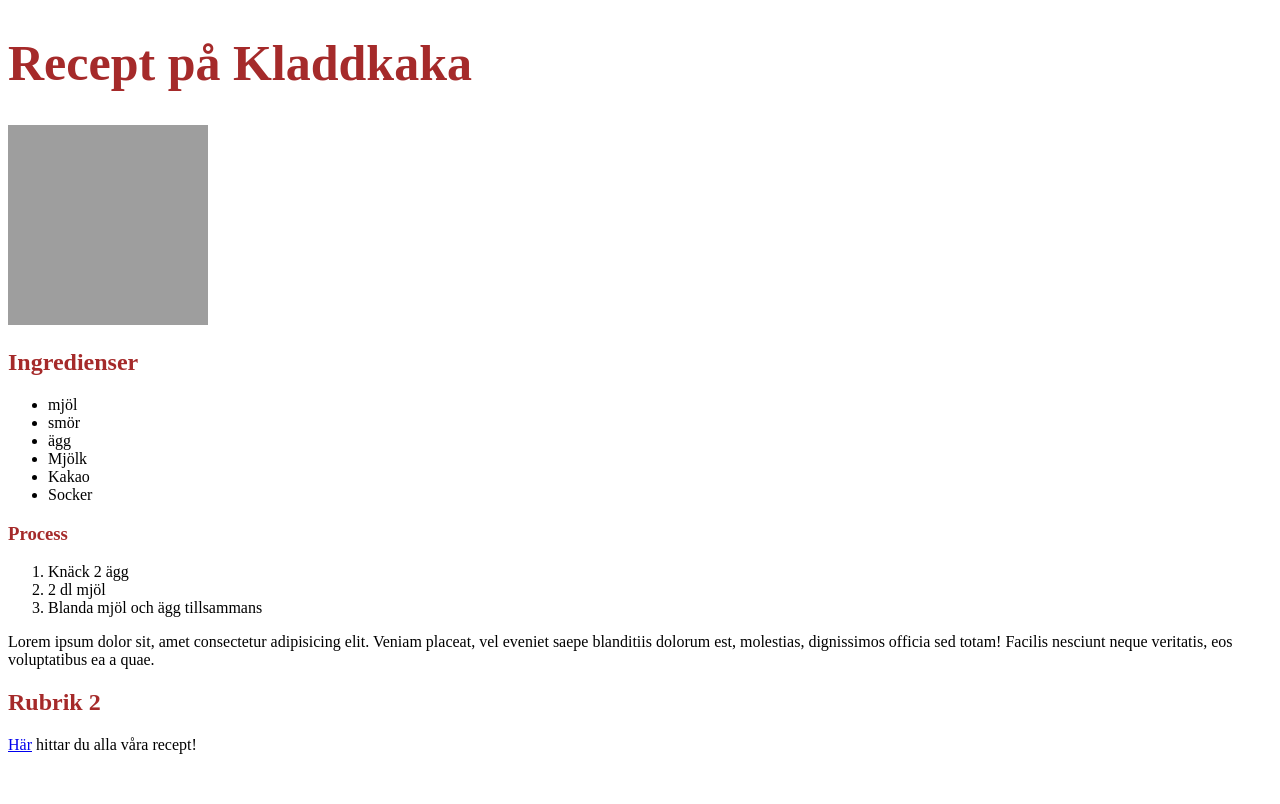
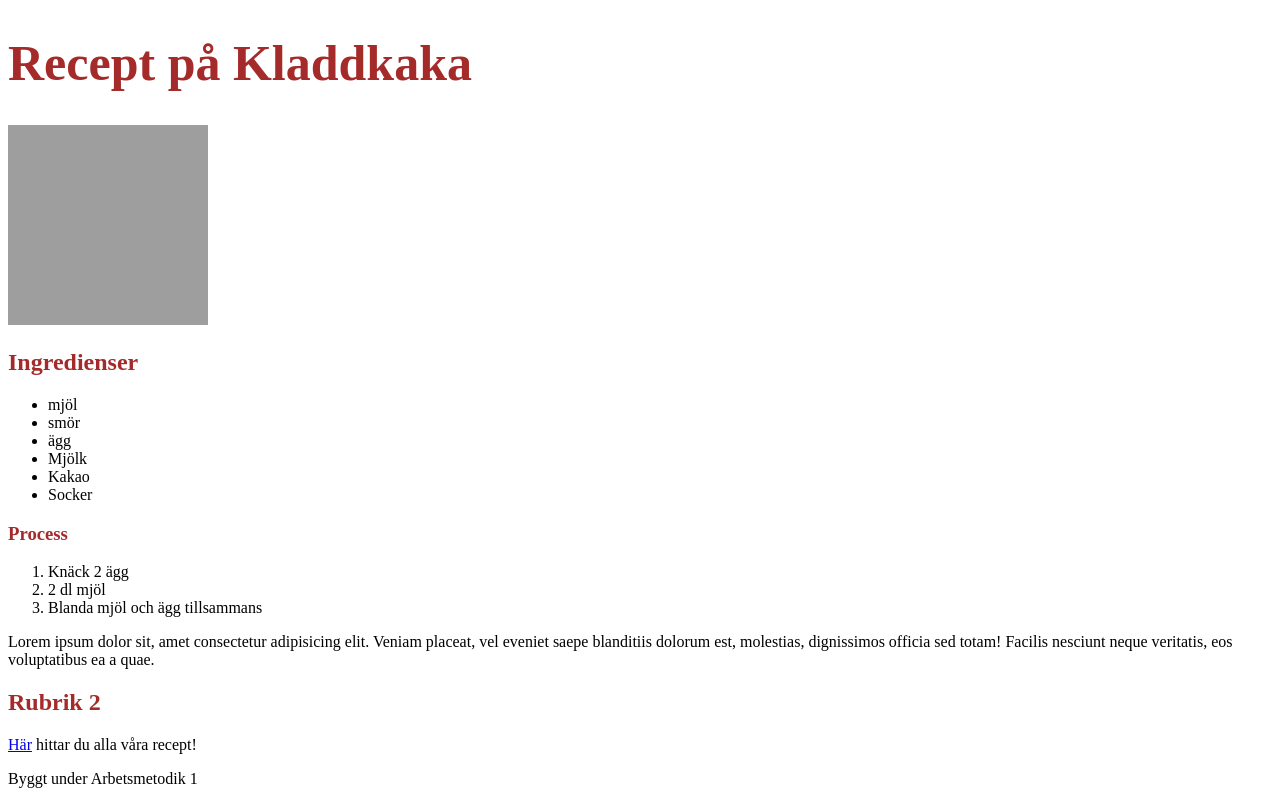
Before and after one commit to JanineEsc/arbetsmetodik-l2, a plain HTML site: page index.html in a window 1280 px wide. Drawn offline with Linux system fonts and the light colour scheme; grey boxes are pictures that could not be loaded.

Commit message:
add text

```diff
--- a/index.html
+++ b/index.html
@@ -44,6 +44,11 @@
         <p>
             <a href="https://www.tasteline.com">Här</a> hittar du alla våra recept!
         </p>
+
+        <p>
+            Byggt under Arbetsmetodik 1
+        </p>
     </body>
 
+
 </html>
```
Lines whose indentation alone changed are shown as unchanged.
